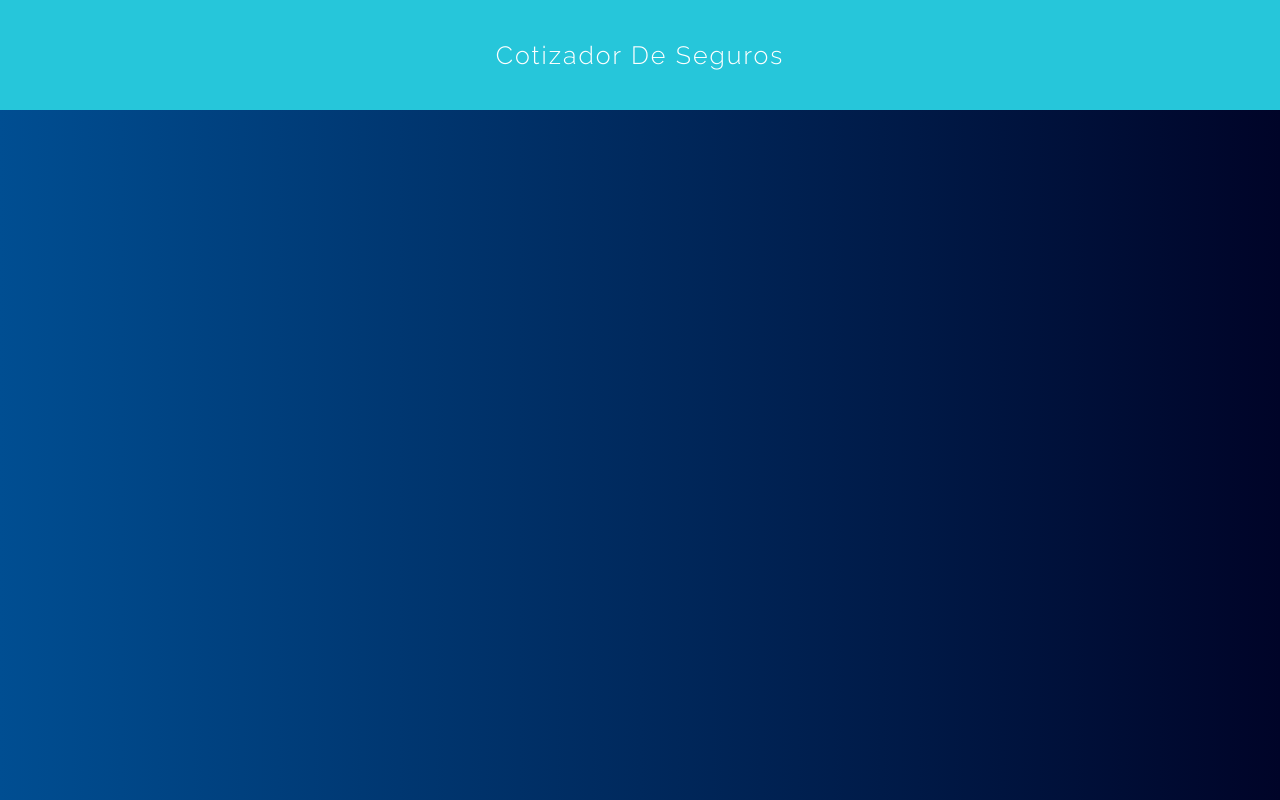
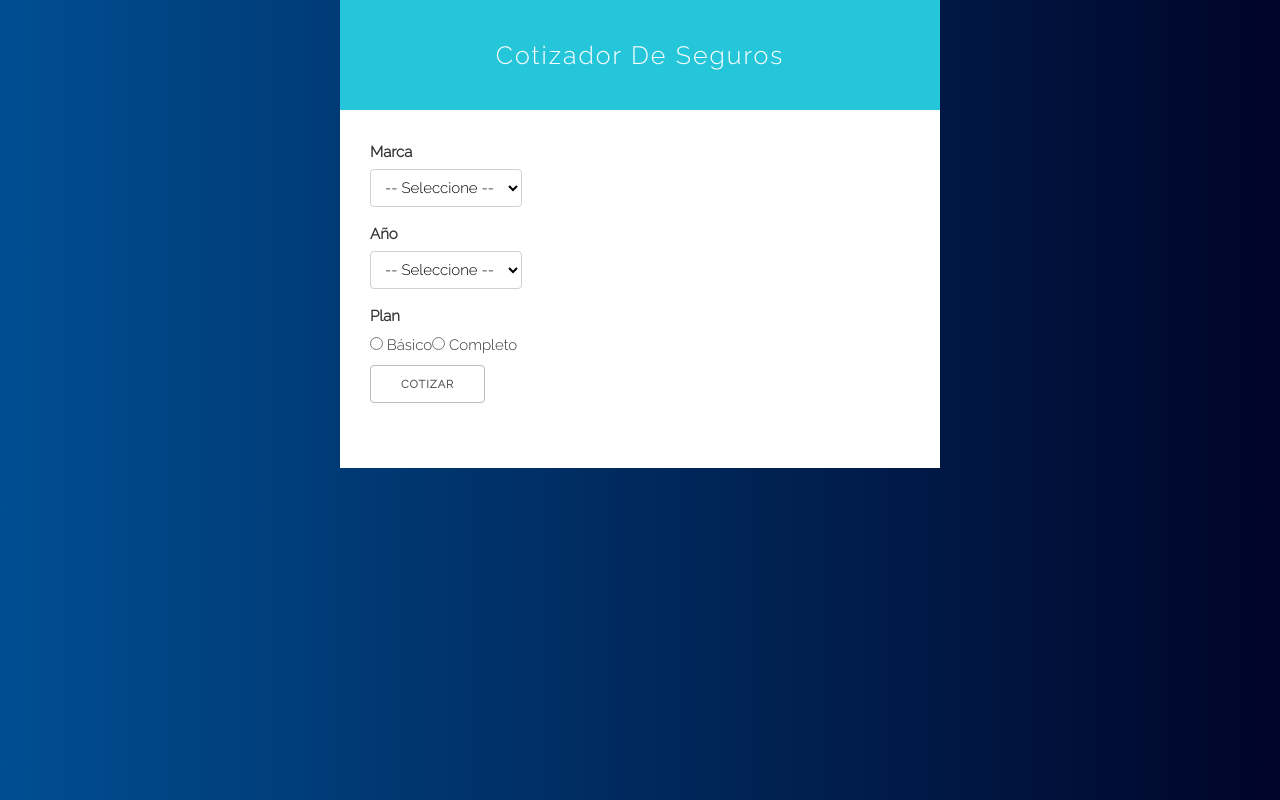
Before and after one commit to jmdc89/react15apps, a React (Create React App) app: page / in a window 1280 px wide. Built offline with nearby package versions, Linux system fonts and the light colour scheme.

Commit message:
Form structure

```diff
--- a/src/components/insurance/Form.js
+++ b/src/components/insurance/Form.js
@@ -0,0 +1,63 @@
+import React from 'react';
+import styled from 'styled-components/macro';
+
+const Form = () => {
+    return (
+        <form>
+            <div>
+                <label>Marca</label>
+                <select>
+                    <option value="">-- Seleccione --</option>
+                    <option value="americano">Americano</option>
+                    <option value="europeo">Europeo</option>
+                    <option value="asiatico">Asiatico</option>
+                </select>
+            </div>
+
+            <div>
+                <label>Año</label>
+                <select
+                    name="year"
+                    // value={year}
+                    // onChange={obtenerInformacion}
+                >
+                    <option value="">-- Seleccione --</option>
+                    <option value="2021">2021</option>
+                    <option value="2020">2020</option>
+                    <option value="2019">2019</option>
+                    <option value="2018">2018</option>
+                    <option value="2017">2017</option>
+                    <option value="2016">2016</option>
+                    <option value="2015">2015</option>
+                    <option value="2014">2014</option>
+                    <option value="2013">2013</option>
+                    <option value="2012">2012</option>
+                </select>
+            </div>
+
+            <div>
+                <label>Plan</label>
+                <input
+                    type="radio"
+                    name="plan"
+                    value="basico"
+                    // checked={plan === "basico"}
+                    // onChange={obtenerInformacion}
+                /> Básico
+
+                <input
+                    type="radio"
+                    name="plan"
+                    value="completo"
+                    // checked={plan === "completo"}
+                    // onChange={obtenerInformacion}
+                /> Completo
+            </div>
+
+            <button type="button">Cotizar</button>
+
+        </form>
+    );
+}
+
+export default Form;
--- a/src/components/insurance/index.js
+++ b/src/components/insurance/index.js
@@ -1,11 +1,29 @@
 import React from 'react';
 import Header from './Header';
+import Form from './Form';
+import styled from 'styled-components/macro';
+
+const Contenedor = styled.div`
+  max-width: 600px;
+  margin: 0 auto;
+`;
+const ContenedorFormulario = styled.div`
+  background-color: #FFF;
+  padding: 3rem;
+`;
 
 const Insurance = () => {
     return (
-        <Header
+        <Contenedor>
+           <Header
             titulo='Cotizador de Seguros'
-        />
+            />
+
+            <ContenedorFormulario>
+                <Form />
+            </ContenedorFormulario>
+        </Contenedor>
+
     );
 }
 
```
